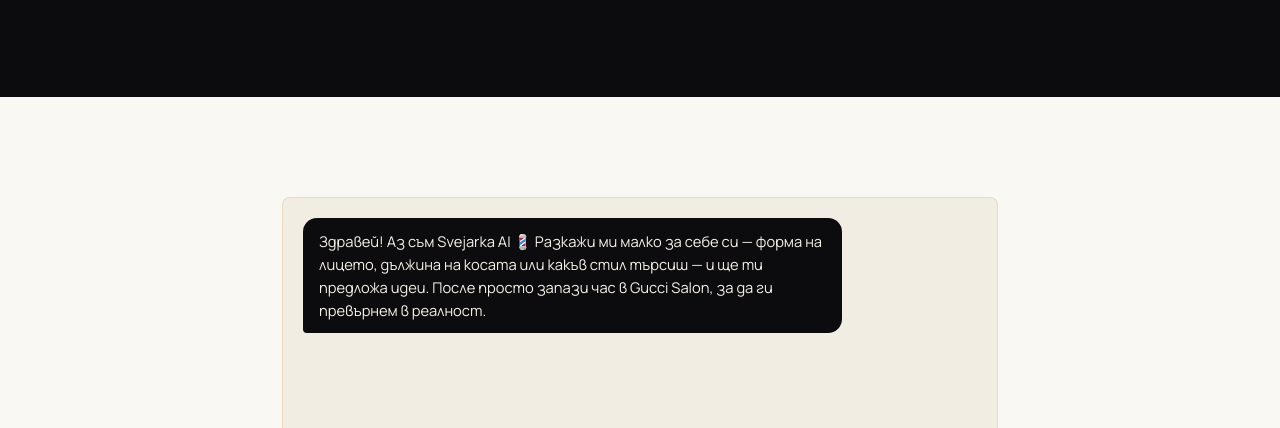
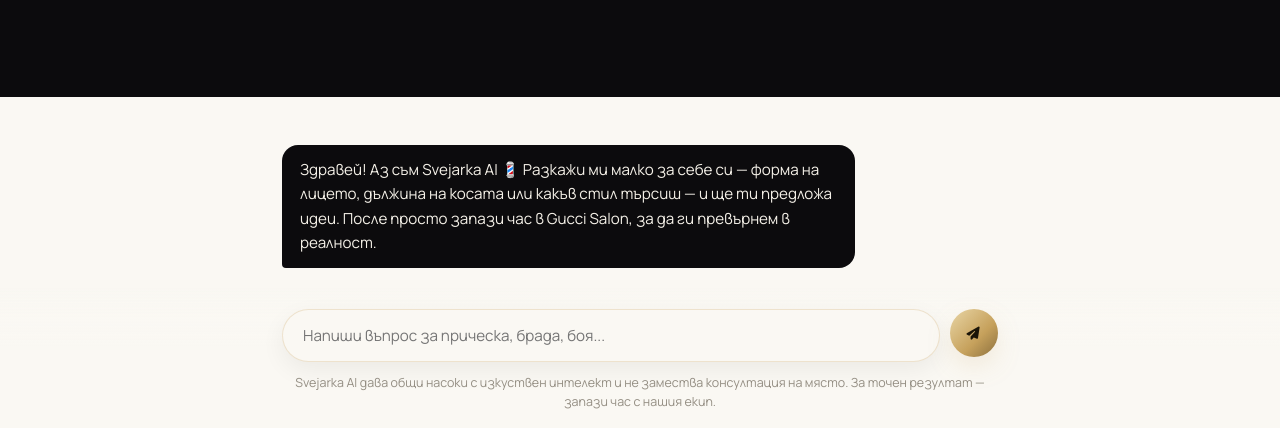
Before and after one commit to summer-internships-vratsa-2026/Gucci-salon, a website: page svejarka.html in a window 1280 px wide. Shown: the part 372-800 px from the top of the page. Drawn offline with nearby package versions, Linux system fonts and the light colour scheme.

Commit message:
Add files via upload

```diff
--- a/styles.css
+++ b/styles.css
@@ -559,26 +559,26 @@ body{ padding-bottom:70px; }
 .svejarka-title span{ color:var(--gold-light); }
 .svejarka-hero .lede{ max-width:56ch; margin:16px auto 0; color:var(--muted-dark); line-height:1.65; }
 
-.svejarka-wrap{ max-width:760px; }
+.svejarka-wrap{ max-width:760px; margin:0 auto; }
+
+/* Chat messages flow directly on the page — no boxed card, just a running conversation */
+.svejarka-chat-section{ padding-top:48px; padding-bottom:200px; }
 
 .svejarka-chat{
-  display:flex; flex-direction:column; gap:14px;
-  background:var(--paper-2); border:1px solid var(--line); border-radius:8px;
-  padding:20px; height:440px; overflow-y:auto; margin-bottom:16px;
-  scroll-behavior:smooth;
+  display:flex; flex-direction:column; gap:20px;
 }
 .svejarka-msg{ display:flex; }
 .svejarka-msg.user{ justify-content:flex-end; }
 .svejarka-bubble{
-  max-width:80%; padding:12px 16px; border-radius:14px;
-  line-height:1.55; font-size:.92rem; white-space:pre-wrap;
+  max-width:80%; padding:13px 18px; border-radius:16px;
+  line-height:1.6; font-size:.95rem; white-space:pre-wrap;
 }
 .svejarka-msg.bot .svejarka-bubble{ background:var(--ink); color:var(--cream); border-bottom-left-radius:4px; }
 .svejarka-msg.user .svejarka-bubble{
   background:linear-gradient(135deg,var(--gold-light),var(--gold)); color:#1a1408;
   border-bottom-right-radius:4px;
 }
-.svejarka-bubble.svejarka-typing{ display:flex; gap:5px; align-items:center; padding:14px 16px; }
+.svejarka-bubble.svejarka-typing{ display:flex; gap:5px; align-items:center; padding:15px 18px; }
 .svejarka-bubble.svejarka-typing span{
   width:6px; height:6px; border-radius:50%; background:var(--gold-light);
   animation:svejarkaBlink 1.2s infinite ease-in-out;
@@ -590,10 +590,18 @@ body{ padding-bottom:70px; }
   40%{ opacity:1; transform:scale(1); }
 }
 
+/* Composer floats and stays pinned to the bottom of the viewport while messages scroll beneath it,
+   the same way this chat's own message box behaves. */
+.svejarka-composer{
+  position:sticky; bottom:70px; z-index:500;
+  padding:22px 0 calc(16px + env(safe-area-inset-bottom));
+  background:linear-gradient(to top, var(--paper) 58%, rgba(250,248,243,.92) 80%, rgba(250,248,243,0));
+}
 .svejarka-inputbar{ display:flex; gap:10px; }
 .svejarka-inputbar input{
-  flex:1; padding:14px 18px; border:1px solid var(--line); border-radius:999px;
+  flex:1; padding:15px 20px; border:1px solid var(--line); border-radius:999px;
   font-family:var(--font-body); font-size:.95rem; background:var(--paper); color:var(--text-dark);
+  box-shadow:0 8px 24px rgba(0,0,0,.06);
 }
 .svejarka-inputbar input:focus{ outline:none; border-color:var(--gold); }
 .svejarka-inputbar button{
@@ -602,9 +610,13 @@ body{ padding-bottom:70px; }
 }
 .svejarka-inputbar button:disabled{ opacity:.5; cursor:not-allowed; transform:none !important; }
 
-.svejarka-disclaimer{ margin-top:14px; font-size:.78rem; color:var(--muted); text-align:center; line-height:1.5; }
+.svejarka-disclaimer{ margin-top:12px; font-size:.78rem; color:var(--muted); text-align:center; line-height:1.5; }
 
 @media (max-width:700px){
   .svejarka-hero{ padding-top:96px; }
-  .svejarka-chat{ height:58vh; }
+  .svejarka-chat-section{ padding-bottom:220px; }
 }
+
+@media (min-width:900px){
+  .svejarka-composer{ bottom:0; }
+}
--- a/svejarka.html
+++ b/svejarka.html
@@ -74,23 +74,25 @@
 </section>
 
 <!-- ================= CHAT ================= -->
-<section class="section">
+<section class="section svejarka-chat-section">
   <div class="container svejarka-wrap">
-
     <div class="svejarka-chat" id="svejarkaChat" aria-live="polite">
       <div class="svejarka-msg bot">
         <div class="svejarka-bubble">Здравей! Аз съм Svejarka AI 💈 Разкажи ми малко за себе си — форма на лицето, дължина на косата или какъв стил търсиш — и ще ти предложа идеи. После просто запази час в Gucci Salon, за да ги превърнем в реалност.</div>
       </div>
     </div>
+  </div>
+</section>
 
+<div class="svejarka-composer">
+  <div class="container svejarka-wrap">
     <form class="svejarka-inputbar" id="svejarkaForm">
       <input type="text" id="svejarkaInput" maxlength="500" placeholder="Напиши въпрос за прическа, брада, боя..." autocomplete="off" required>
       <button type="submit" class="btn btn-gold" id="svejarkaSend" aria-label="Изпрати"><i class="fa-solid fa-paper-plane"></i></button>
     </form>
     <p class="svejarka-disclaimer">Svejarka AI дава общи насоки с изкуствен интелект и не замества консултация на място. За точен резултат — запази час с нашия екип.</p>
-
   </div>
-</section>
+</div>
 
 </main>
 
--- a/svejarka.js
+++ b/svejarka.js
@@ -14,6 +14,12 @@
   let history = []; // {role:'user'|'model', text:string}
   let busy = false;
 
+  function scrollToLatest(){
+    requestAnimationFrame(() => {
+      window.scrollTo({ top: document.documentElement.scrollHeight, behavior: 'smooth' });
+    });
+  }
+
   function addMessage(role, text){
     const wrap = document.createElement('div');
     wrap.className = 'svejarka-msg ' + (role === 'user' ? 'user' : 'bot');
@@ -22,7 +28,7 @@
     bubble.textContent = text;
     wrap.appendChild(bubble);
     chatEl.appendChild(wrap);
-    chatEl.scrollTop = chatEl.scrollHeight;
+    scrollToLatest();
     return bubble;
   }
 
@@ -32,7 +38,7 @@
     wrap.id = 'svejarkaTyping';
     wrap.innerHTML = '<div class="svejarka-bubble svejarka-typing"><span></span><span></span><span></span></div>';
     chatEl.appendChild(wrap);
-    chatEl.scrollTop = chatEl.scrollHeight;
+    scrollToLatest();
   }
 
   function removeTyping(){
```
